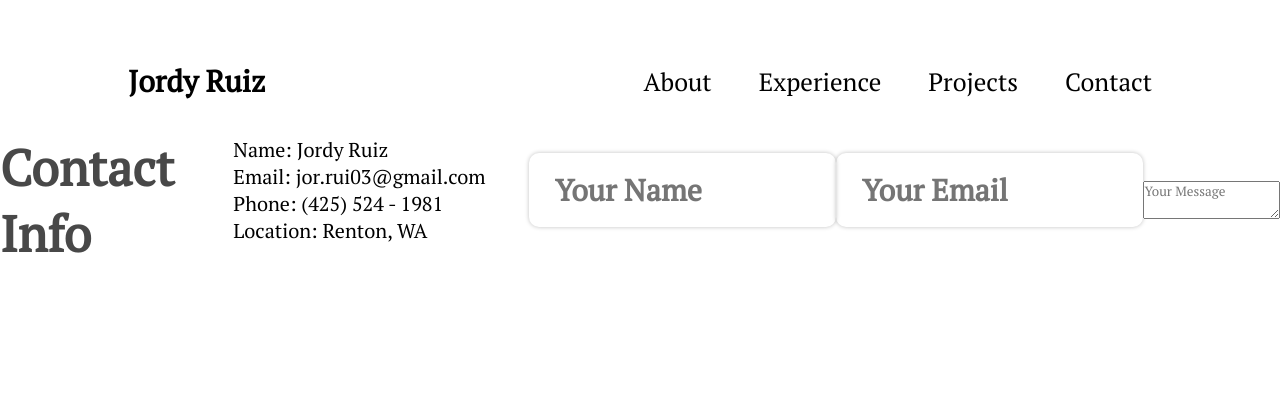
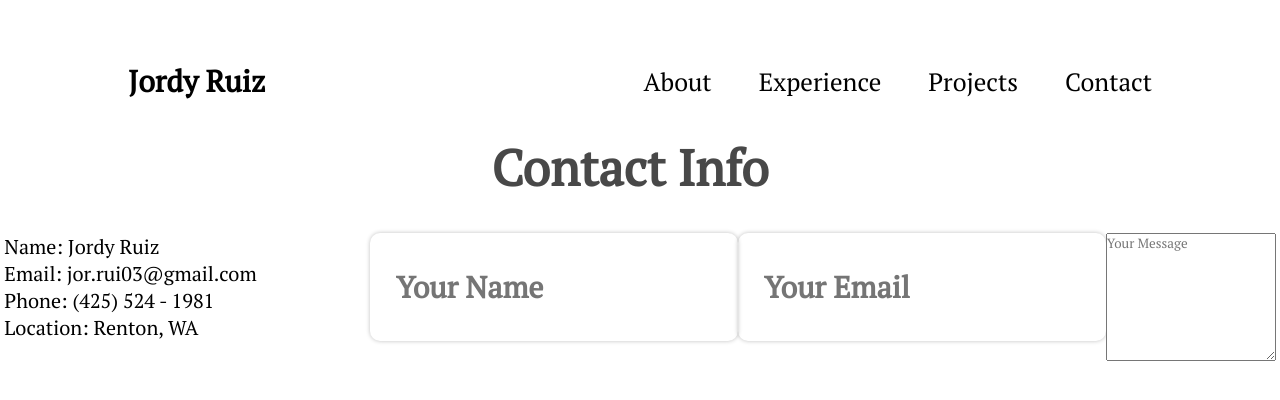
Before and after one commit to Jordy-03/portfolio-test, a React (Vite) app in the folder Portfolio/: page /Contact in a window 1280 px wide. Shown: the top 400 px of the page. Built offline with nearby package versions, Linux system fonts and the light colour scheme.

Commit message:
Aligned content next to each other

```diff
--- a/Portfolio/src/Modules/Contact.module.css
+++ b/Portfolio/src/Modules/Contact.module.css
@@ -4,9 +4,15 @@
 .container {
     position: relative;
     display: flex;
-    flex-direction: row;
+    flex-direction: column;
     align-items: center;
     justify-content: center;
+}
+
+.fields {
+    position: relative;
+    display: flex;
+    flex-direction: row;
 }
 
 .title {
--- a/Portfolio/src/Pages/Contact.jsx
+++ b/Portfolio/src/Pages/Contact.jsx
@@ -5,16 +5,19 @@ export const Contact = () => {
     return (
         <section className={styles.container}>
             <h1 className={styles.title}>Contact Info</h1>
-            <br/>
+            <div className={styles.fields}>
                 <p className={styles.information}>
-                Name: Jordy Ruiz<br/>
-                Email: jor.rui03@gmail.com<br/>
-                Phone: (425) 524 - 1981<br/>
+                    Name: Jordy Ruiz<br />
+                    Email: jor.rui03@gmail.com<br />
+                    Phone: (425) 524 - 1981<br />
                     Location: Renton, WA
                 </p>
                 <input type="text" className={styles.input} placeholder="Your Name" required></input>
                 <input type="email" className={styles.input} placeholder="Your Email" required></input>
                 <textarea className={styles.textarea} placeholder="Your Message"></textarea>
+            </div>
+
+
         </section>
     )
 }
```
Lines whose indentation alone changed are shown as unchanged.
